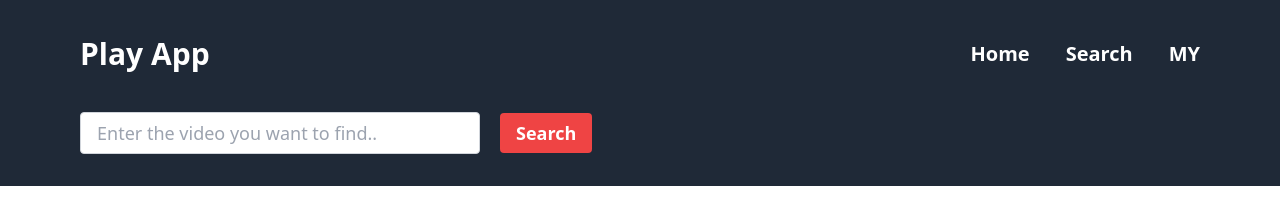
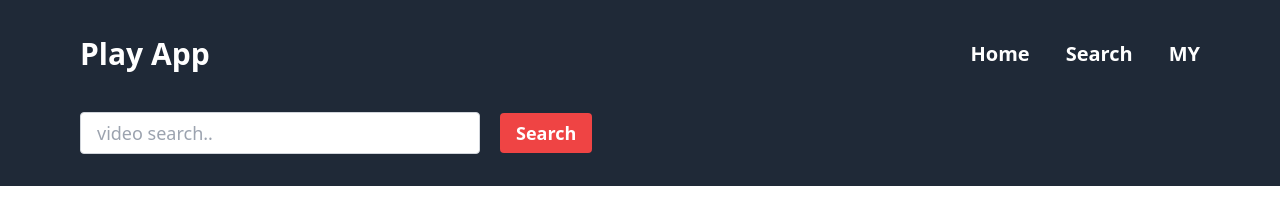
Before and after one commit to ChyunKim/WatchPlay, a Next.js app in the folder play-app/: page /search in a window 1280 px wide. Shown: the top 204 px of the page. Built offline with nearby package versions, Linux system fonts and the light colour scheme.

Commit message:
style : format style

```diff
--- a/play-app/pages/search.tsx
+++ b/play-app/pages/search.tsx
@@ -34,7 +34,7 @@ export const SearchBar = () => {
         <form>
           <input
             className="w-1/3 px-4 py-1.5 border text-lg border-gray-300 rounded outline-none text-black mr-5"
-            placeholder="Enter the video you want to find.."
+            placeholder="video search.."
             onFocus={() => router.push("/search")}
             onChange={eventsearch}
           ></input>
```
Also changed, not shown: play-app/pages/index.tsx (+4 -5 lines).
